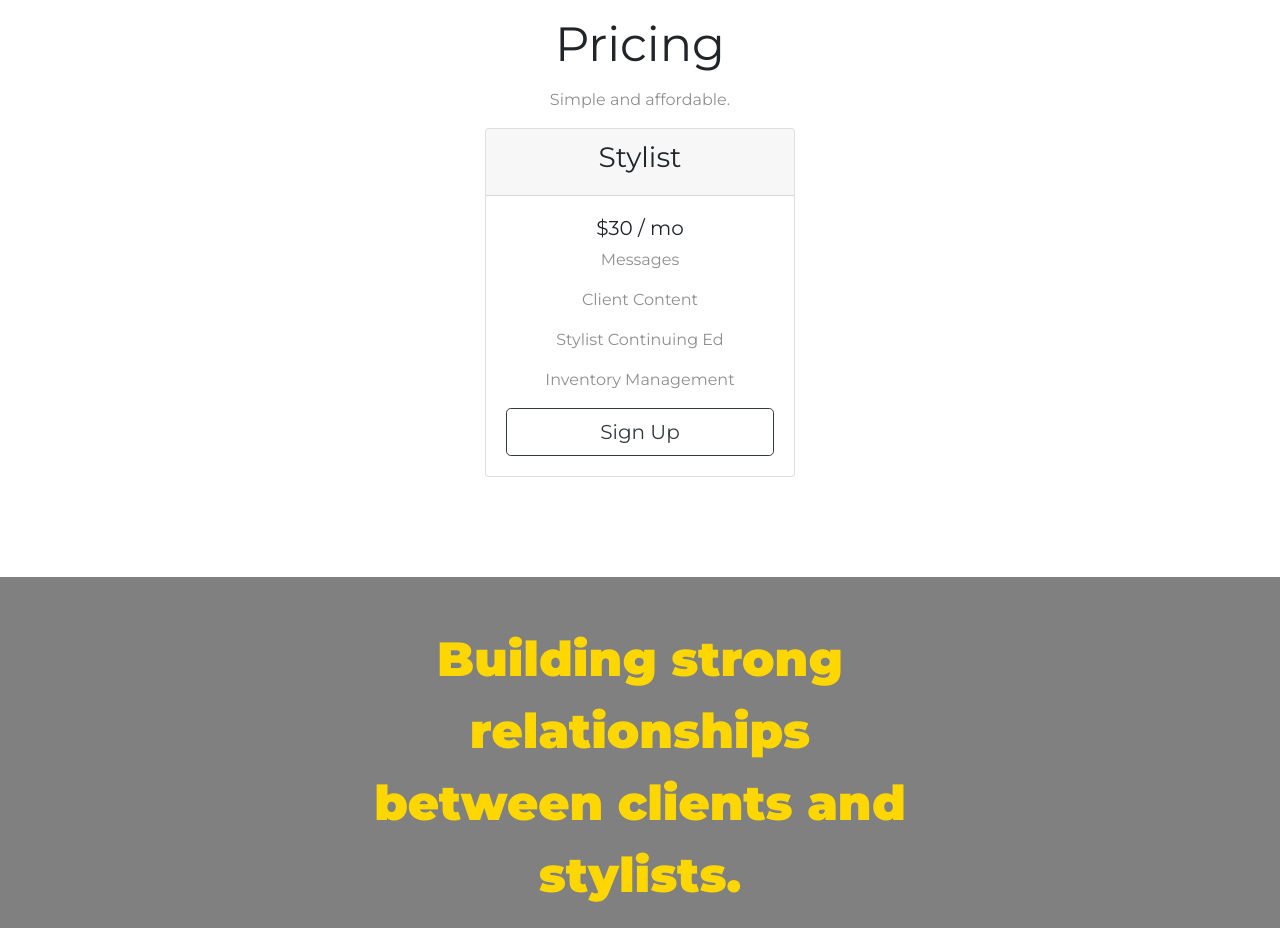
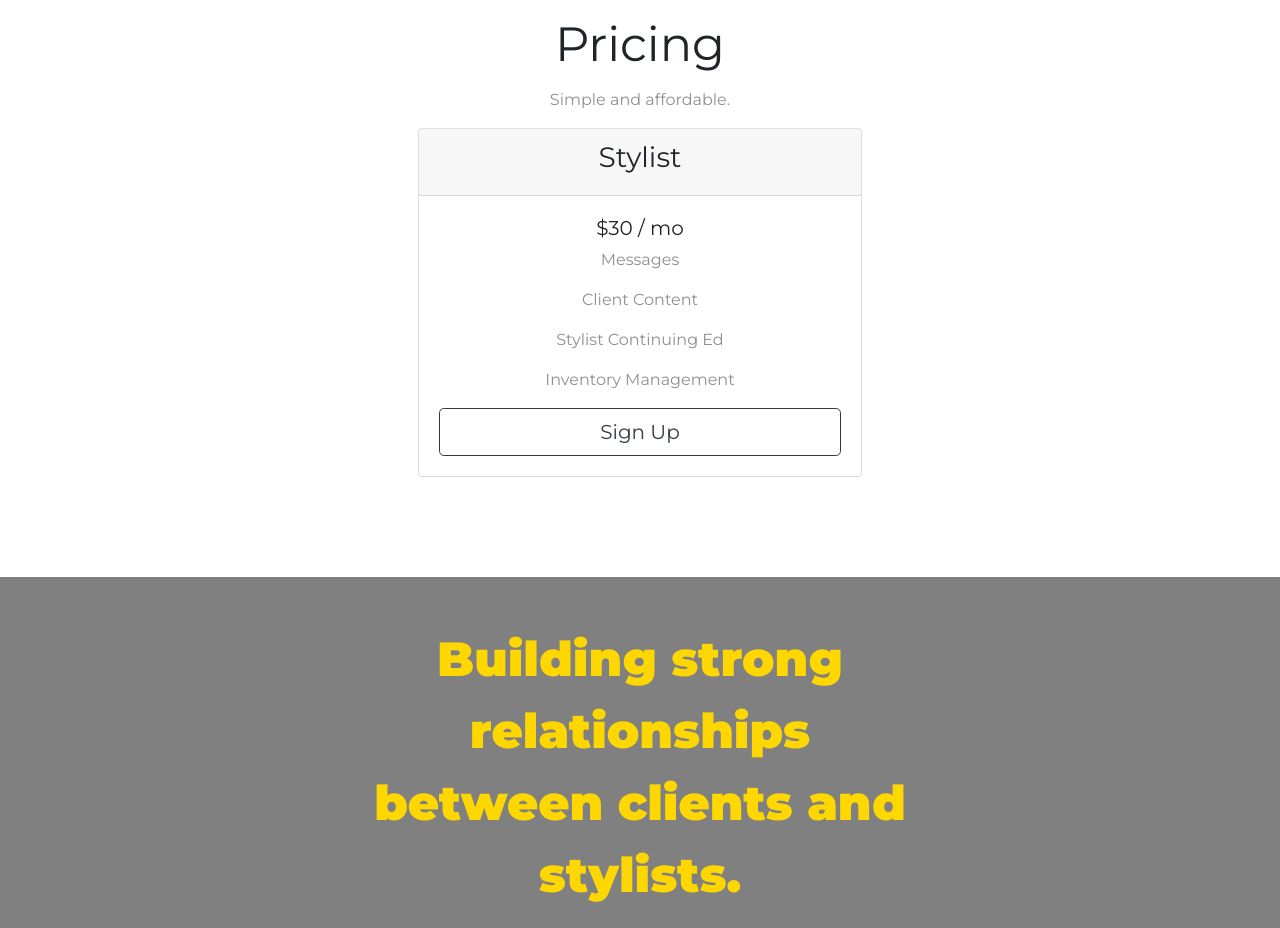
Before and after one commit to mdulloa80/Hair-U, a plain HTML site: page index.html in a window 1280 px wide. Shown: the part 1400-2328 px from the top of the page. Drawn offline with nearby package versions, Linux system fonts and the light colour scheme.

Commit message:
Update styles.css

```diff
--- a/css/styles.css
+++ b/css/styles.css
@@ -138,7 +138,7 @@ p {
 }
 
 .pricing-column {
-  padding: 0 400px 0 400px;
+  padding: 0 30% 0 30%;
 }
 
 .price-text {
```
